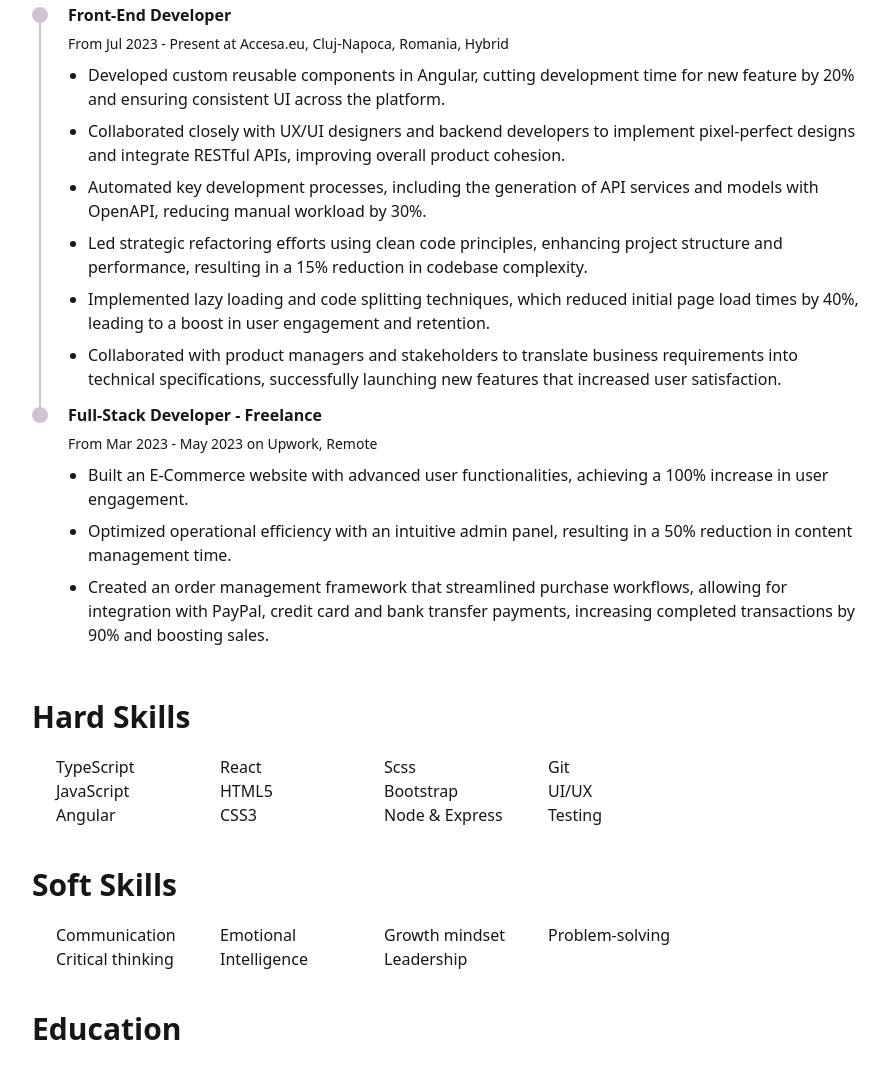
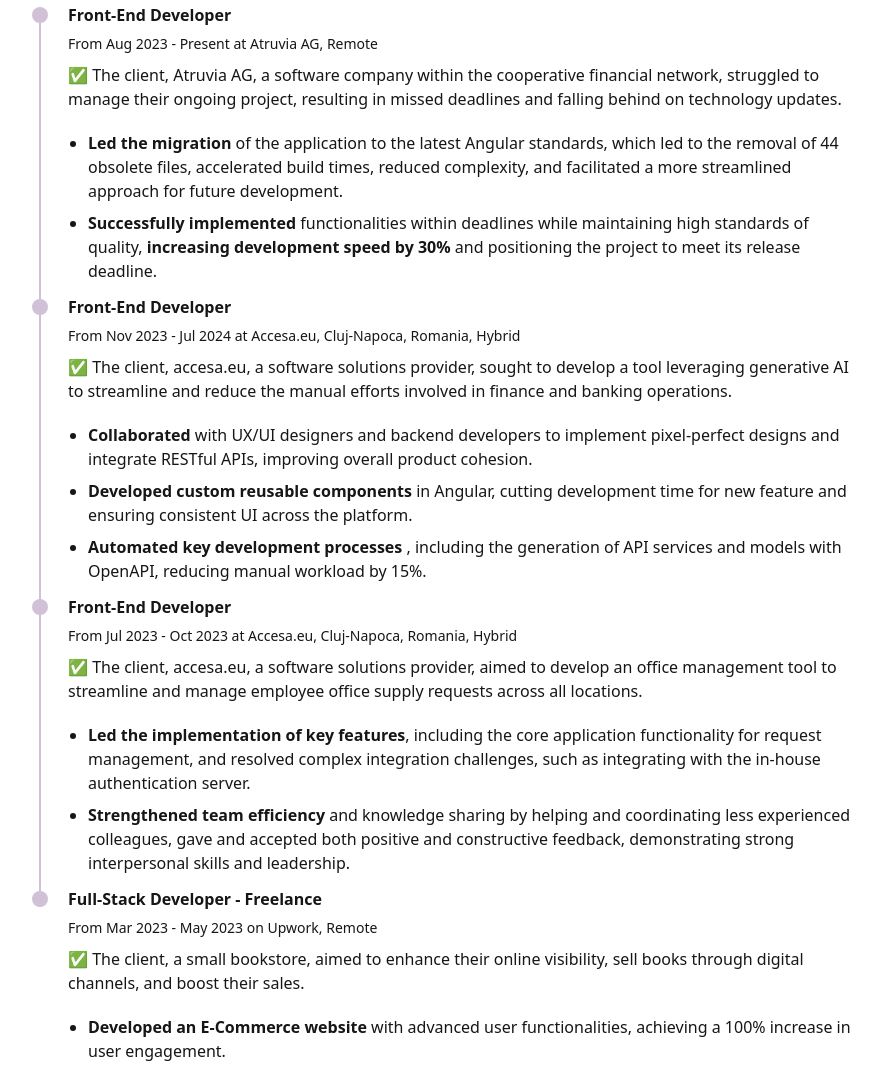
Before and after one commit to mihaiwebdev/personal-website, an Astro site: page / in a window 1280 px wide. Shown: the part 2178-3244 px from the top of the page, without its empty margins (334-1222 px from the left). Built offline with nearby package versions, Linux system fonts and the light colour scheme; Astro itself is replaced by a stand-in of ours.

Commit message:
experience updates

```diff
--- a/src/components/CvSection.astro
+++ b/src/components/CvSection.astro
@@ -9,37 +9,79 @@
 <div class="time-line-container mb-10">
   <TimeLineElement
     title="Front-End Developer"
-    subtitle="From Jul 2023 - Present at Accesa.eu, Cluj-Napoca, Romania, Hybrid"
+    subtitle="From Aug 2023 - Present at Atruvia AG, Remote"
   >
+    <p class="mb-5">
+      ✅ The client, Atruvia AG, a software company within the cooperative
+      financial network, struggled to manage their ongoing project, resulting in
+      missed deadlines and falling behind on technology updates.
+    </p>
     <ul class="list-disc ms-5 mb-3">
       <li class="mb-2">
-        Developed custom reusable components in Angular, cutting development
-        time for new feature by 20% and ensuring consistent UI across the
-        platform.
+        <span class="font-semibold">Led the migration</span> of the application to
+        the latest Angular standards, which led to the removal of 44 obsolete files,
+        accelerated build times, reduced complexity, and facilitated a more streamlined
+        approach for future development.
       </li>
       <li class="mb-2">
-        Collaborated closely with UX/UI designers and backend developers to
-        implement pixel-perfect designs and integrate RESTful APIs, improving
-        overall product cohesion.
+        <span class="font-semibold">Successfully implemented</span> functionalities
+        within deadlines while maintaining high standards of quality, <span
+          class="font-semibold">increasing development speed by 30%</span
+        >
+        and positioning the project to meet its release deadline.
+      </li>
+    </ul>
+  </TimeLineElement>
+
+  <TimeLineElement
+    title="Front-End Developer"
+    subtitle="From Nov 2023 - Jul 2024 at Accesa.eu, Cluj-Napoca, Romania, Hybrid"
+  >
+    <p class="mb-5">
+      ✅ The client, accesa.eu, a software solutions provider, sought to develop
+      a tool leveraging generative AI to streamline and reduce the manual
+      efforts involved in finance and banking operations.
+    </p>
+    <ul class="list-disc ms-5 mb-3">
+      <li class="mb-2">
+        <span class="font-semibold">Collaborated</span> with UX/UI designers and
+        backend developers to implement pixel-perfect designs and integrate RESTful
+        APIs, improving overall product cohesion.
       </li>
       <li class="mb-2">
-        Automated key development processes, including the generation of API
-        services and models with OpenAPI, reducing manual workload by 30%.
+        <span class="font-semibold">Developed custom reusable components</span> in
+        Angular, cutting development time for new feature and ensuring consistent
+        UI across the platform.
       </li>
       <li class="mb-2">
-        Led strategic refactoring efforts using clean code principles, enhancing
-        project structure and performance, resulting in a 15% reduction in
-        codebase complexity.
+        <span class="font-semibold">Automated key development processes</span> ,
+        including the generation of API services and models with OpenAPI, reducing
+        manual workload by 15%.
+      </li>
+    </ul>
+  </TimeLineElement>
+
+  <TimeLineElement
+    title="Front-End Developer"
+    subtitle="From Jul 2023 - Oct 2023 at Accesa.eu, Cluj-Napoca, Romania, Hybrid"
+  >
+    <p class="mb-5">
+      ✅ The client, accesa.eu, a software solutions provider, aimed to develop
+      an office management tool to streamline and manage employee office supply
+      requests across all locations.
+    </p>
+    <ul class="list-disc ms-5 mb-3">
+      <li class="mb-2">
+        <span class="font-semibold">Led the implementation of key features</span
+        >, including the core application functionality for request management,
+        and resolved complex integration challenges, such as integrating with
+        the in-house authentication server.
       </li>
       <li class="mb-2">
-        Implemented lazy loading and code splitting techniques, which reduced
-        initial page load times by 40%, leading to a boost in user engagement
-        and retention.
-      </li>
-      <li class="mb-2">
-        Collaborated with product managers and stakeholders to translate
-        business requirements into technical specifications, successfully
-        launching new features that increased user satisfaction.
+        <span class="font-semibold">Strengthened team efficiency</span> and knowledge
+        sharing by helping and coordinating less experienced colleagues, gave and
+        accepted both positive and constructive feedback, demonstrating strong interpersonal
+        skills and leadership.
       </li>
     </ul>
   </TimeLineElement>
@@ -48,20 +90,25 @@
     title="Full-Stack Developer - Freelance"
     subtitle="From Mar 2023 - May 2023 on Upwork, Remote"
   >
+    <p class="mb-5">
+      ✅ The client, a small bookstore, aimed to enhance their online
+      visibility, sell books through digital channels, and boost their sales.
+    </p>
     <ul class="list-disc ms-5 mb-3">
       <li class="mb-2">
-        Built an E-Commerce website with advanced user functionalities,
-        achieving a 100% increase in user engagement.
+        <span class="font-semibold">Developed an E-Commerce website</span> with advanced
+        user functionalities, achieving a 100% increase in user engagement.
       </li>
       <li class="mb-2">
-        Optimized operational efficiency with an intuitive admin panel,
-        resulting in a 50% reduction in content management time.
+        <span class="font-semibold"
+          >Facilitated a rise in completed transactions</span
+        > by implementing an order management system, enabling books and e-books
+        purchases via PayPal or credit card.
       </li>
       <li class="mb-2">
-        Created an order management framework that streamlined purchase
-        workflows, allowing for integration with PayPal, credit card and bank
-        transfer payments, increasing completed transactions by 90% and boosting
-        sales.
+        <span class="font-semibold">Optimised operational efficiency</span> with
+        an intuitive admin panel, resulting in a 50% reduction in content management
+        time.
       </li>
     </ul>
   </TimeLineElement>
@@ -123,6 +170,11 @@
 </div>
 
 <ul class="list-disc mx-6 mb-10 grid gap-2">
+  <li>
+    <a href="https://frontendmasters.com/courses/openai-node/" target="_blank"
+      >AI-Powered Apps with OpenAI and Node.js</a
+    >
+  </li>
   <li>
     <a
       href="https://frontendmasters.com/courses/fullstack-app-next-v3/"
--- a/src/components/cv/TimeLine.astro
+++ b/src/components/cv/TimeLine.astro
@@ -5,7 +5,9 @@
 <div class="flex">
   <div class="education__time">
     <span class="w-4 h-4 bg-primary block rounded-full mt-1"></span>
-    <span class="education__line bg-primary block h-full w-[2px] translate-x-[7px]"></span>
+    <span
+      class="education__line bg-primary block h-full w-[2px] translate-x-[7px]"
+    ></span>
   </div>
   <div class="experience__data bd-grid px-5">
     <h3 class="font-semibold mb-1">{title}</h3>
```
